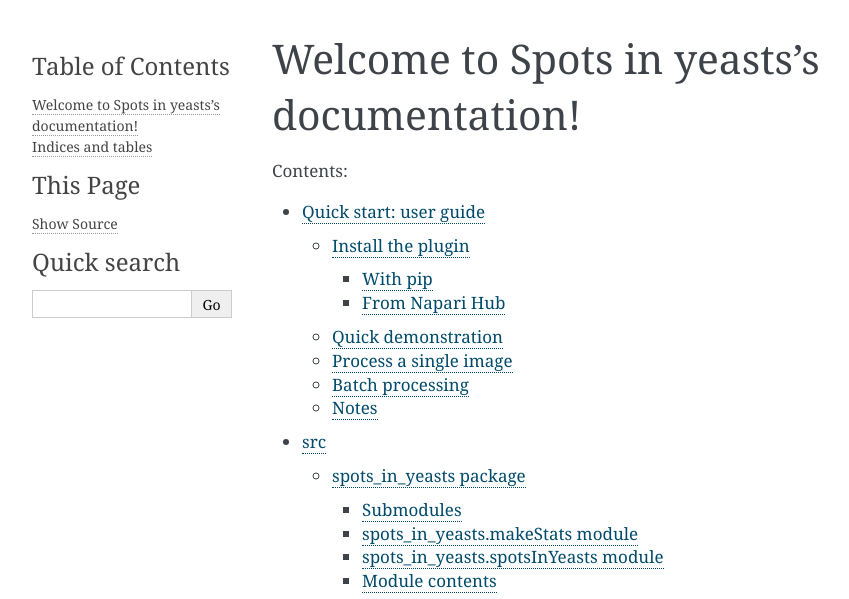
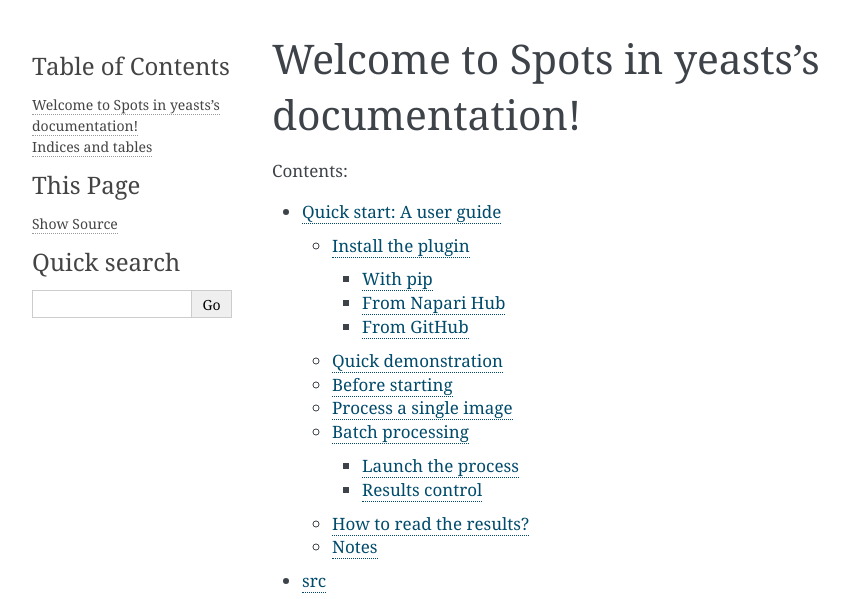
Before and after one commit to MontpellierRessourcesImagerie/yfp-spots-in-yeasts, a Sphinx documentation site: the page built from docs/index.rst, in a window 1280 px wide, cut to the strip 0-599 px from the top of the page. Shown: the whole strip, without its empty margins (148-997 px from the left). Built offline with Sphinx 7.4.7, drawn with Linux system fonts in a browser that asks for light colours; part of the change alters nothing that is shown.

```diff
--- a/docs/user_guide.md
+++ b/docs/user_guide.rst
@@ -1,33 +1,68 @@
+==========================================
+Quick start: A user guide
+==========================================
 
-# Quick start: user guide
+Install the plugin
+------------------------------------------
 
-## Install the plugin
-
-### With pip
+With pip
+^^^^^^^^^^^^^^^^^^^^^^^^^^^^^^^^^^^^^^^^^^
 
 Simply launch your conda environment, and type `pip install spots-in-yeasts`.
 The plugin should then appear in your plugins list.
 
-### From Napari Hub
+From Napari Hub
+^^^^^^^^^^^^^^^^^^^^^^^^^^^^^^^^^^^^^^^^^^
 
 Go in the plugins menu of Napari and search for "Spots in yeasts"
 
-## Quick demonstration
+From GitHub
+^^^^^^^^^^^^^^^^^^^^^^^^^^^^^^^^^^^^^^^^^^
+
+You can also install the last development version. To do so, start by launching your conda environment and then use the command `pip install git+https://github.com/MontpellierRessourcesImagerie/spots-in-yeasts.git`.
+
+Quick demonstration
+------------------------------------------
 
 <iframe width="560" height="315" src="https://www.youtube.com/embed/VkqufgHlTcU" title="YouTube video player" frameborder="0" allow="accelerometer; autoplay; clipboard-write; encrypted-media; gyroscope; picture-in-picture; web-share" allowfullscreen></iframe>
 
-## Process a single image
+Before starting
+------------------------------------------
+
+`Spots in yeasts` expects a very precise file as its input:
+* The file must be a TIFF (no .czi, .nd, ...)
+* Both channels must be packed in this TIFF.
+* The first channel must contain the spots and the second the brightfield.
+* The number of slices is arbitrary.
+
+If your images follow the previous conditions, you can jump to the next section right away.
+
+**Converting your images**
+
+To help you
+
+Process a single image
+------------------------------------------
 
 - If something is already present in the Napari viewer, click on "Clear layers".
 - Drag'N'drop your TIFF file into the Napari viewer. It should appear in the left column.
 - Click on `Split channels`. Now, your original image should have disappeared (in the left column) and two new layers have appeared, which are the brightfield and the fluo marking spots.
 - You can now click the "Segment cells" button. This operation can take quite a while depending on your hardware. The presence of a dedicated GPU on your machine helps a lot. This operation should result in the spawing of a new layer containing a label for each cell in the brightfield. At this point, cells cut by the borders have already been discarded.
 
-## Batch processing
+Batch processing
+------------------------------------------
 
-placeholder
+Launch the process
+^^^^^^^^^^^^^^^^^^^^^^^^^^^^^^^^^^^^^^^^^^
 
-## Notes
+Results control
+^^^^^^^^^^^^^^^^^^^^^^^^^^^^^^^^^^^^^^^^^^
+
+How to read the results?
+------------------------------------------
+
+Notes
+------------------------------------------
 
 - The plugin is very chatty, you should keep an eye on the terminal if you want to know precisely what is going on.
 - In case of crash, please fill an issue and provide us with the incriminated image(s).
```
Also changed, not shown: 1 other file.
